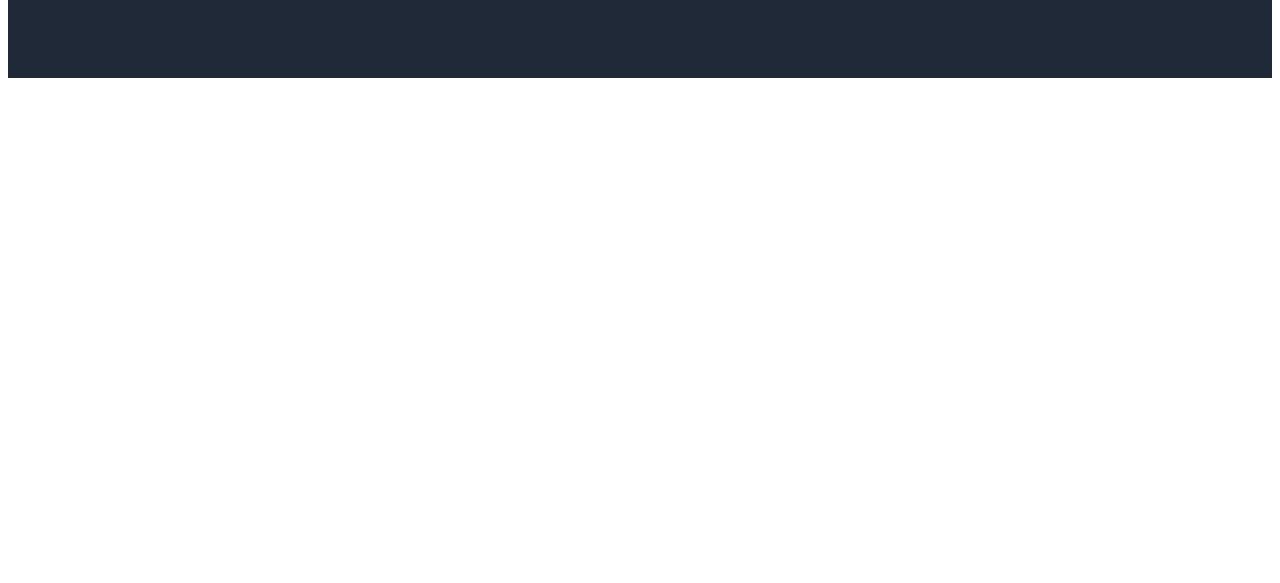
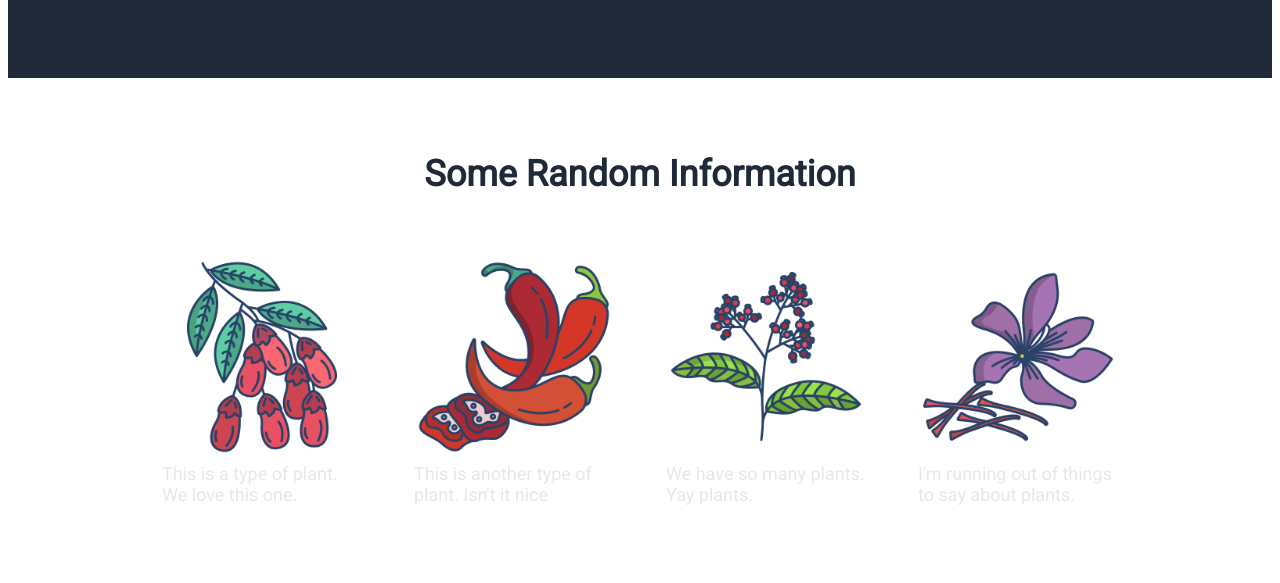
Before and after one commit to abertjames/landing-page, a plain HTML site: page index.html in a window 1280 px wide. Shown: the part 364-947 px from the top of the page. Before the commit the page ends 800 px from the top, so only its background shows below. Drawn offline with Linux system fonts and the light colour scheme.

Commit message:
add second section
essentially used TOP flex 04 exercise for the entire section.
used exactly the font color prescribed however it doesn't
look right on the screen.

```diff
--- a/index.html
+++ b/index.html
@@ -9,6 +9,7 @@
     <link rel="preconnect" href="https://fonts.gstatic.com">
 	<link href="https://fonts.googleapis.com/css2?family=Roboto&display=swap" rel="stylesheet">
 </head>
+<!-- ************************** first part ************************** -->
 <body>
     <div class="top">
         <div class="header">
@@ -32,9 +33,7 @@
                     This website has some subtext that goes here under the
                     main title. It's a bit smaller and the color is lower contrast
                 </div>
-
                 <button class="sign-up">Sign Up</button>
-
             </div>
 
             <div class="image">
@@ -45,9 +44,34 @@
 
     </div>
 
-    <div class="info">
+    <!-- ************************** second part ************************** -->
 
+
+    <div class="section-two">
+        <div class="title">Some Random Information</div>
+
+        <div class="info-container">
+          <div class="info">
+            <img src="./images/barberry.png" alt="barberry">
+            <div class="filler">This is a type of plant. We love this one.</div>
+          </div>
+          <div class="info">
+            <img src="./images/chilli.png" alt="chili">
+            <div class="filler">This is another type of plant. Isn't it nice</div>
+          </div>
+          <div class="info">
+            <img src="./images/pepper.png" alt="pepper">
+            <div class="filler">We have so many plants. Yay plants.</div>
+          </div>
+          <div class="info">
+            <img src="./images/saffron.png" alt="saffron">
+            <div class="filler">I'm running out of things to say about plants.</div>
+          </div>
+        </div>
     </div>
+
+
+
 
     <div class="quote">
 
@@ -63,5 +87,8 @@
 
 
 
+
+
+
 </body>
 </html>
--- a/style.css
+++ b/style.css
@@ -1,3 +1,5 @@
+/************************ first part ***********************/
+
 .body {
     display: flex;
 }
@@ -47,7 +49,7 @@ ul {
 
 a, .filler {
     text-decoration: none;
-    color: #e5e7eb;
+    color: #E5E7EB;
     font-size: 18px;
 }
 
@@ -70,3 +72,35 @@ img {
     display: flex;
     max-width: 50%;
 }
+
+/************************ second part ***********************/
+
+  .section-two {
+      padding: 75px;
+  }
+
+  .title {
+    font-size: 36px;
+    color: #1f2937;
+    font-weight: 900;
+    margin-bottom: 32px;
+    font-family: 'Roboto';
+    text-align: center;
+    padding-bottom: 30px;
+
+  }
+
+  .info-container {
+    display: flex;
+    justify-content: center;
+    gap: 52px;
+    font-family: 'Roboto';
+    color: #e5e7eb;
+    font-size: 24px;
+  }
+
+  .info {
+    max-width: 200px;
+  }
+
+/************************ third part ***********************/
```
Also changed, not shown: images/barberry.png (added), images/chilli.png (added), images/pepper.png (added), images/saffron.png (added).
